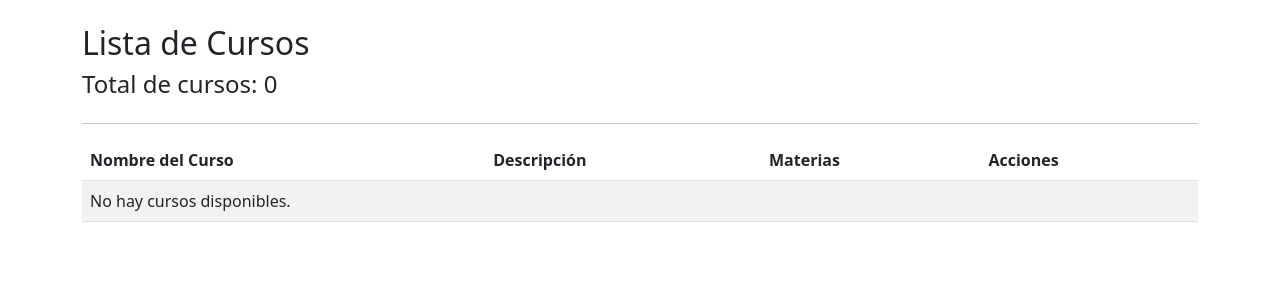
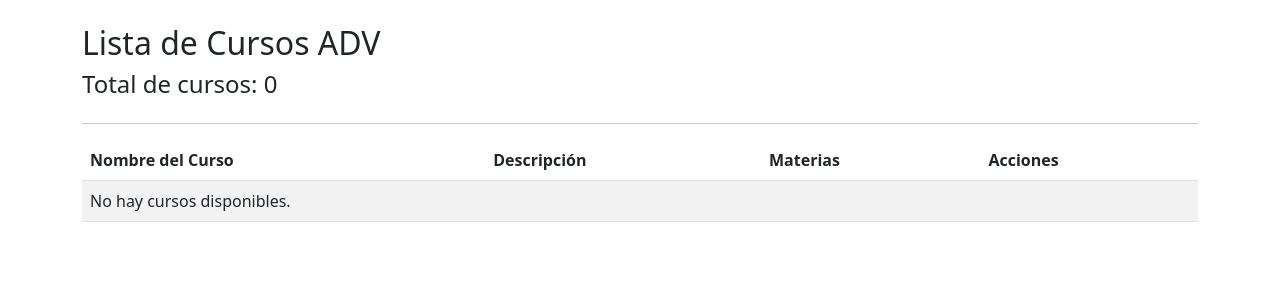
Before and after one commit to emersonlml/academia, a Django app: template templates/courses.html in a window 1280 px wide. Shown: the part 72-372 px from the top of the page. Run offline with Django 3.2, Linux system fonts and the light colour scheme; the template is opened without the code that fills it, so the values that code supplies are empty.

Commit message:
segundi comit

```diff
--- a/templates/courses.html
+++ b/templates/courses.html
@@ -4,7 +4,7 @@
     <div class="container my-4">
         <div class="row">
             <div class="col">
-                <h2>Lista de Cursos</h2>
+                <h2>Lista de Cursos ADV</h2>
                 <h4>Total de cursos:
                 {{ courses|length }}
                 </h4> <!-- Verifica cuántos cursos se están pasando -->
```
